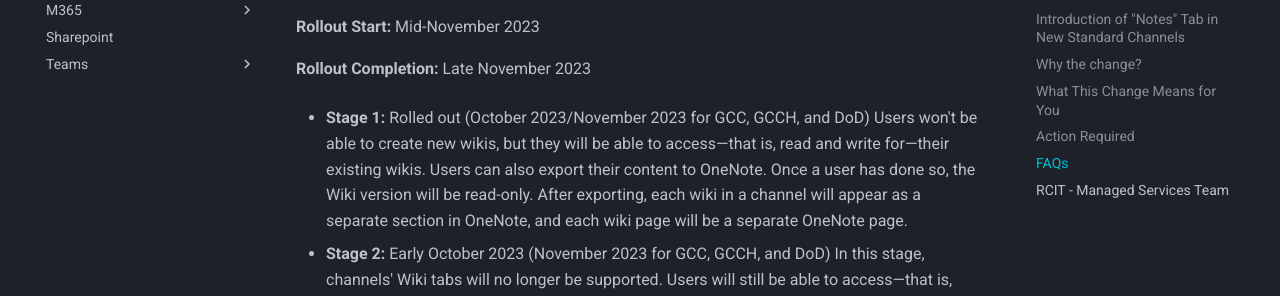
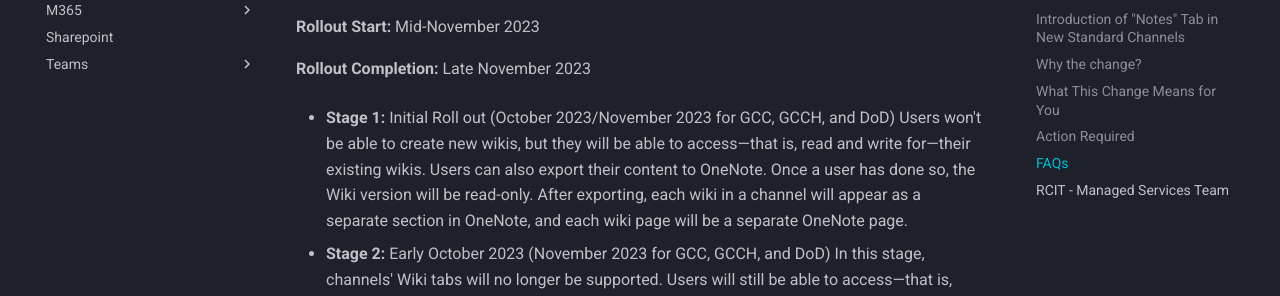
Before and after one commit to gpegues/MKDocs_Dev, an MkDocs documentation site: the page built from docs/EnterpriseNotifications/Important Update: Changes to Note-Taking (Wiki) in Microsoft Teams.md, in a window 1280 px wide and 900 px high, scrolled down 1344 px. Shown: the part 152-448 px from the top of the window. Built offline with MkDocs 1.6.1 and Material for MkDocs 9.7.7, drawn with Linux system fonts in a browser that asks for light colours.

Commit message:
Update Important Update: Changes to Note-Taking (Wiki) in Microsoft Teams.md

```diff
--- a/docs/EnterpriseNotifications/Important Update: Changes to Note-Taking (Wiki) in Microsoft Teams.md
+++ b/docs/EnterpriseNotifications/Important Update: Changes to Note-Taking (Wiki) in Microsoft Teams.md
@@ -42,7 +42,7 @@
 
 **Rollout Completion:** Late November 2023
 
-- **Stage 1:** Rolled out (October 2023/November 2023 for GCC, GCCH, and DoD)
+- **Stage 1:** Initial Roll out (October 2023/November 2023 for GCC, GCCH, and DoD)
 Users won't be able to create new wikis, but they will be able to access—that is, read and write for—their existing wikis. Users can also export their content to OneNote. Once a user has done so, the Wiki version will be read-only.
 After exporting, each wiki in a channel will appear as a separate section in OneNote, and each wiki page will be a separate OneNote page.
 
```
